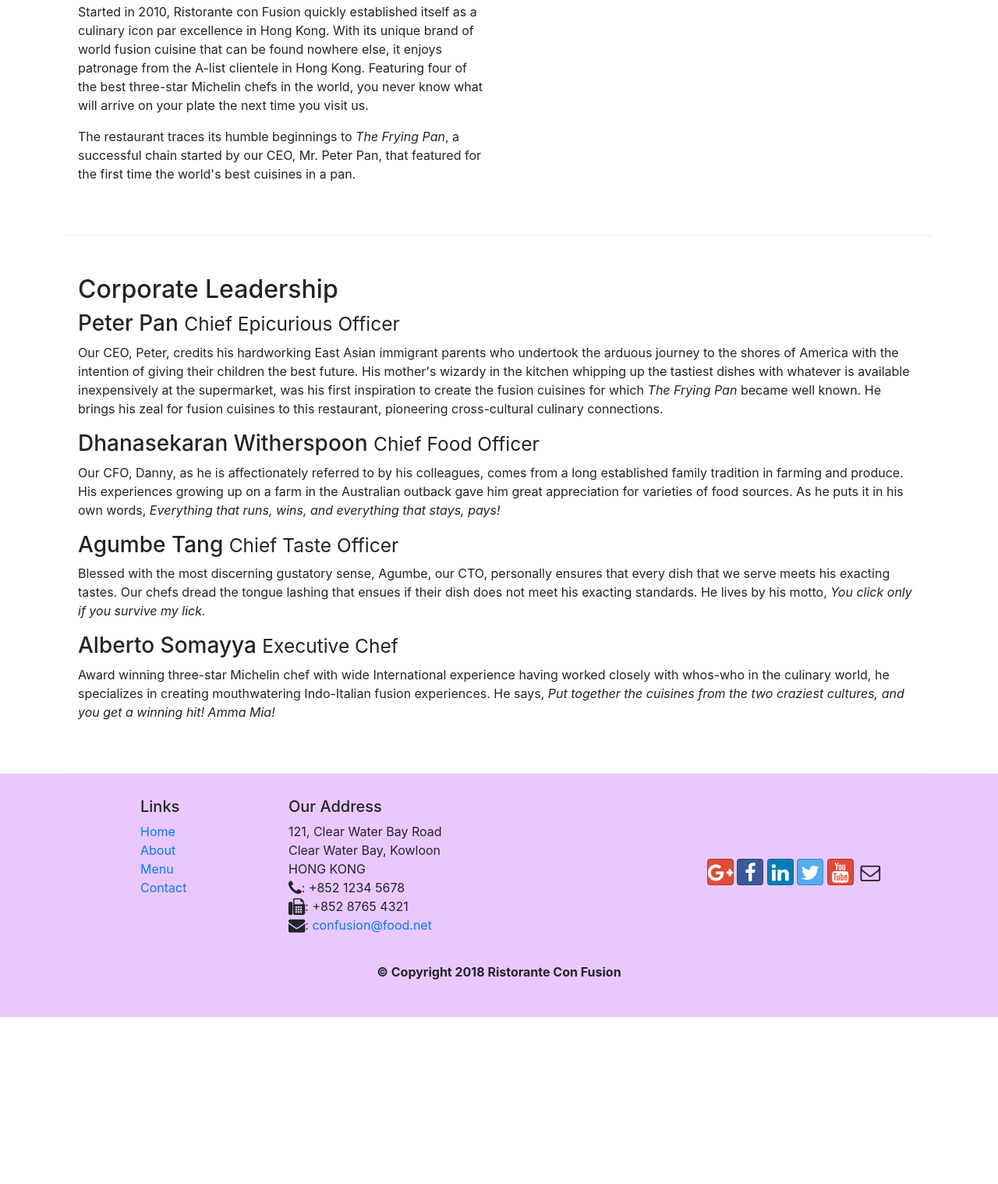
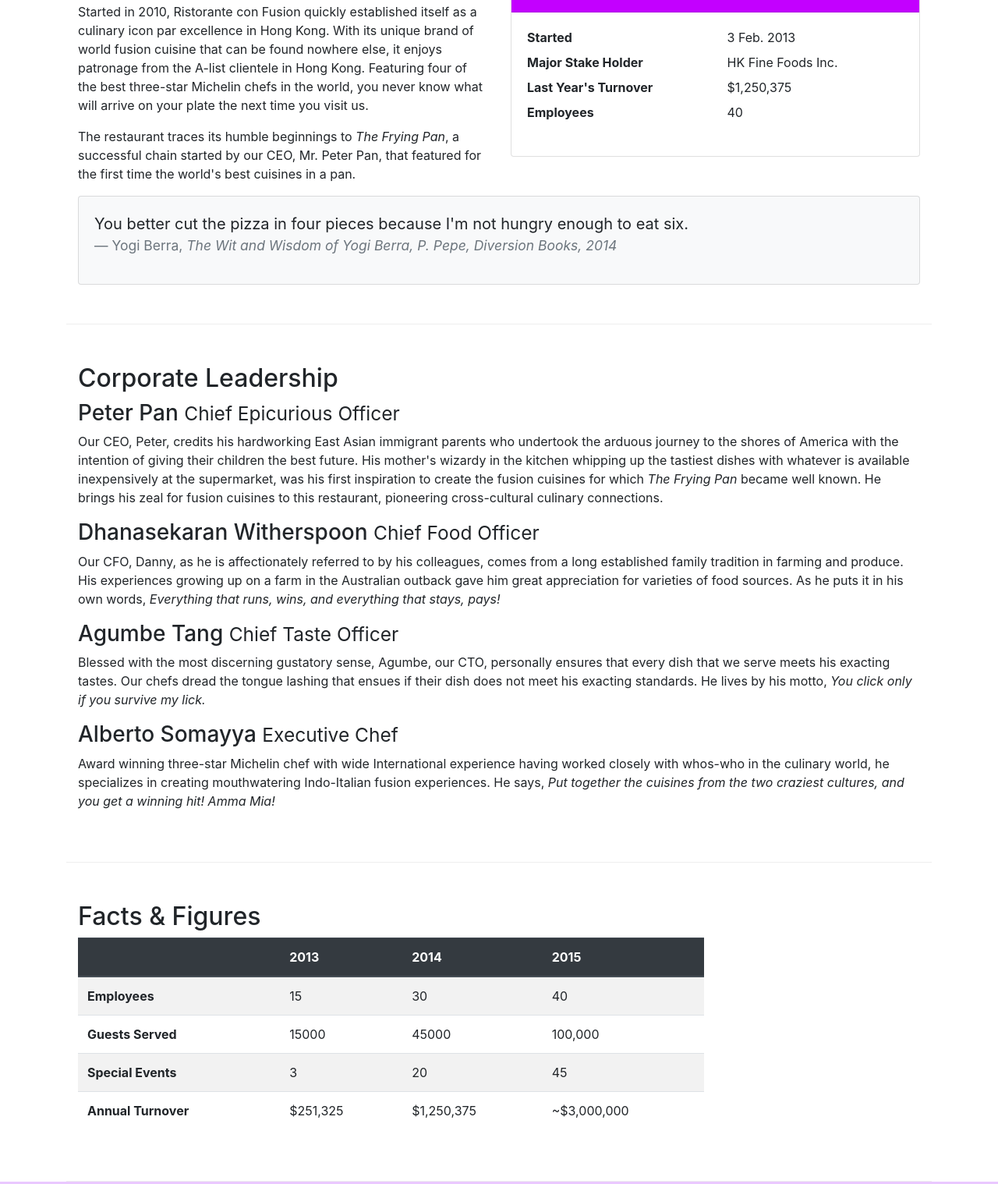
Before and after one commit to AyhamLazkany/Bootstrap4-test, a website: page aboutus.html in a window 1280 px wide. Shown: the part 564-2082 px from the top of the page at 78% size. Before the commit the page ends 1868 px from the top, so only its background shows below. Drawn offline with nearby package versions, Linux system fonts and the light colour scheme.

Commit message:
Displaying Content Tables and Cards

```diff
--- a/aboutus.html
+++ b/aboutus.html
@@ -64,6 +64,33 @@
                 <p>The restaurant traces its humble beginnings to <em>The Frying Pan</em>, a successful chain started by our CEO, Mr. Peter Pan, that featured for the first time the world's best cuisines in a pan.</p>
             </div>
             <div class="col-sm">
+                <div class="card">
+                    <h3 class="card-header bg-primary text-white">Facts At a Glance</h3>
+                    <div class="card-body">
+                        <dl class="row">
+                            <dt class="col-6">Started</dt>
+                            <dd class="col-6">3 Feb. 2013</dd>
+                            <dt class="col-6">Major Stake Holder</dt>
+                            <dd class="col-6">HK Fine Foods Inc.</dd>
+                            <dt class="col-6">Last Year's Turnover</dt>
+                            <dd class="col-6">$1,250,375</dd>
+                            <dt class="col-6">Employees</dt>
+                            <dd class="col-6">40</dd>
+                        </dl>
+                    </div>
+                </div>
+            </div>
+            <div class="col-12">
+                <div class="card card-body bg-light">
+                    <blockquote class="blockquote">
+                        <p class="mb-0">You better cut the pizza in four pieces because
+                            I'm not hungry enough to eat six.</p>
+                        <footer class="blockquote-footer">Yogi Berra,
+                            <cite title="Source Title">The Wit and Wisdom of Yogi Berra,
+                            P. Pepe, Diversion Books, 2014</cite>
+                        </footer>
+                    </blockquote>
+                </div>
             </div>
         </div>
 
@@ -79,7 +106,53 @@
                 <h3>Alberto Somayya <small>Executive Chef</small></h3>
                 <p class="d-none d-sm-block">Award winning three-star Michelin chef with wide International experience having worked closely with whos-who in the culinary world, he specializes in creating mouthwatering Indo-Italian fusion experiences. He says, <em>Put together the cuisines from the two craziest cultures, and you get a winning hit! Amma Mia!</em></p>
             </div>
-       </div>
+        </div>
+
+        <div class="row row-content">
+            <div class="col-12 col-sm-9">
+            <h2>Facts &amp; Figures</h2>
+            <div class="tabel-responsive">
+                <table class="table table-striped">
+                    <thead class="thead-dark">
+                        <tr>
+                            <th>&nbsp;</th>
+                            <th>2013</th>
+                            <th>2014</th>
+                            <th>2015</th>
+                        </tr>
+                    </thead>
+                    <tbody>
+                        <tr>
+                            <th>Employees</th>
+                            <td>15</td>
+                            <td>30</td>
+                            <td>40</td>
+                        </tr>
+                        <tr>
+                            <th>Guests Served</th>
+                            <td>15000</td>
+                            <td>45000</td>
+                            <td>100,000</td>
+                        </tr>
+                        <tr>
+                            <th>Special Events</th>
+                            <td>3</td>
+                            <td>20</td>
+                            <td>45</td>
+                        </tr>
+                        <tr>
+                            <th>Annual Turnover</th>
+                            <td>$251,325</td>
+                            <td>$1,250,375</td>
+                            <td>~$3,000,000</td>
+                        </tr>
+                    </tbody>
+                </table>
+            </div>
+            </div>
+            <div class="col-12 col-sm-3">
+            </div>
+        </div>
 
     </div>
 
--- a/css/styles.css
+++ b/css/styles.css
@@ -36,3 +36,6 @@ body{
 .navbar-dark{
     background-color: rgb(195, 0, 255);
 }
+.bg-primary{
+    background-color: rgb(195, 0, 255)!important;
+}
```
